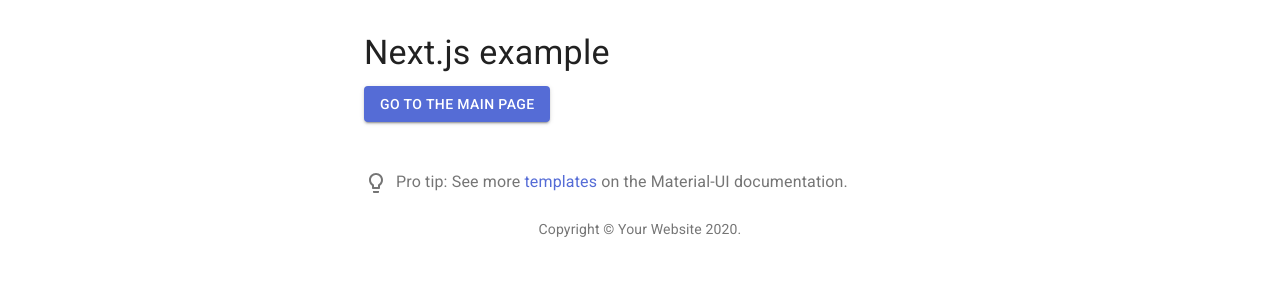
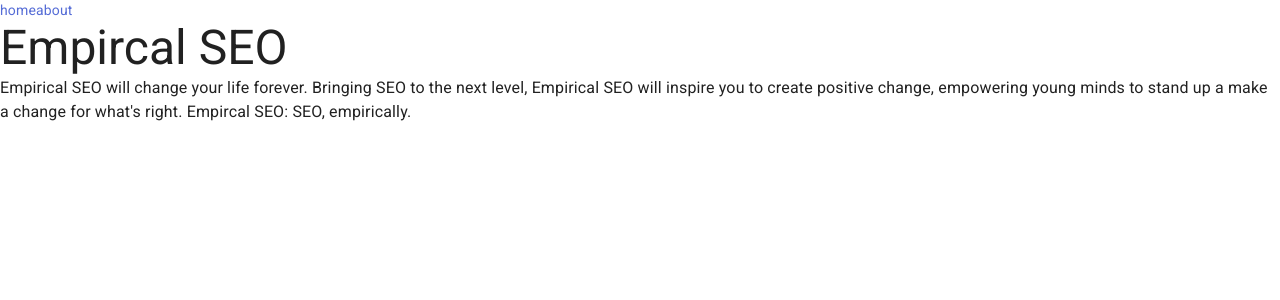
Before and after one commit to noconsulate/empirical-seo, a Next.js app: page /about in a window 1280 px wide. Shown: the top 300 px of the page. Built offline with nearby package versions, Linux system fonts and the light colour scheme.

Commit message:
transitioning away from boilerplate

```diff
--- /dev/null
+++ b/components/Header.js
@@ -0,0 +1,16 @@
+import Link from '../src/Link'
+
+const Header = () => {
+  return (
+    <div>
+      <Link href='/'>
+        home
+      </Link>
+      <Link href='/about'>
+        about
+      </Link>
+    </div>
+  )
+}
+
+export default Header
--- /dev/null
+++ b/components/Layout.js
@@ -0,0 +1,17 @@
+import Typography from '@material-ui/core/Typography'
+
+import Header from './Header'
+
+const Layout = props => {
+  return (
+    <div>
+      <Header />
+      <Typography variant='h3'>
+        Empircal SEO
+      </Typography>
+      {props.content}
+    </div>
+  )
+}
+
+export default Layout
--- a/pages/about.js
+++ b/pages/about.js
@@ -1,38 +1,18 @@
-import React from 'react';
-import Container from '@material-ui/core/Container';
-import Typography from '@material-ui/core/Typography';
-import Box from '@material-ui/core/Box';
-import MuiLink from '@material-ui/core/Link';
-import Button from '@material-ui/core/Button';
-import ProTip from '../src/ProTip';
-import Link from '../src/Link';
+import Typography from '@material-ui/core/Typography'
 
-function Copyright() {
+import Layout from '../components/Layout'
+
+const pageContent = (
+
+  <Typography variant="body1">
+    Empirical SEO will change your life forever. Bringing SEO to the next level, Empirical SEO will inspire you to create positive change, empowering young minds to stand up a make a change for what's right. Empircal SEO: SEO, empirically.
+  </Typography>
+)
+
+const About = () => {
   return (
-    <Typography variant="body2" color="textSecondary" align="center">
-      {'Copyright © '}
-      <MuiLink color="inherit" href="https://material-ui.com/">
-        Your Website
-      </MuiLink>{' '}
-      {new Date().getFullYear()}
-      {'.'}
-    </Typography>
-  );
+    <Layout content={pageContent} />
+  )
 }
 
-export default function About() {
-  return (
-    <Container maxWidth="sm">
-      <Box my={4}>
-        <Typography variant="h4" component="h1" gutterBottom>
-          Next.js example
-        </Typography>
-        <Button variant="contained" color="primary" component={Link} naked href="/">
-          Go to the main page
-        </Button>
-        <ProTip />
-        <Copyright />
-      </Box>
-    </Container>
-  );
-}
+export default About
```
Also changed, not shown: pages/about1.js (added, +38 -0 lines), pages/index.js (+9 -33 lines), pages/index1.js (added, +37 -0 lines).
